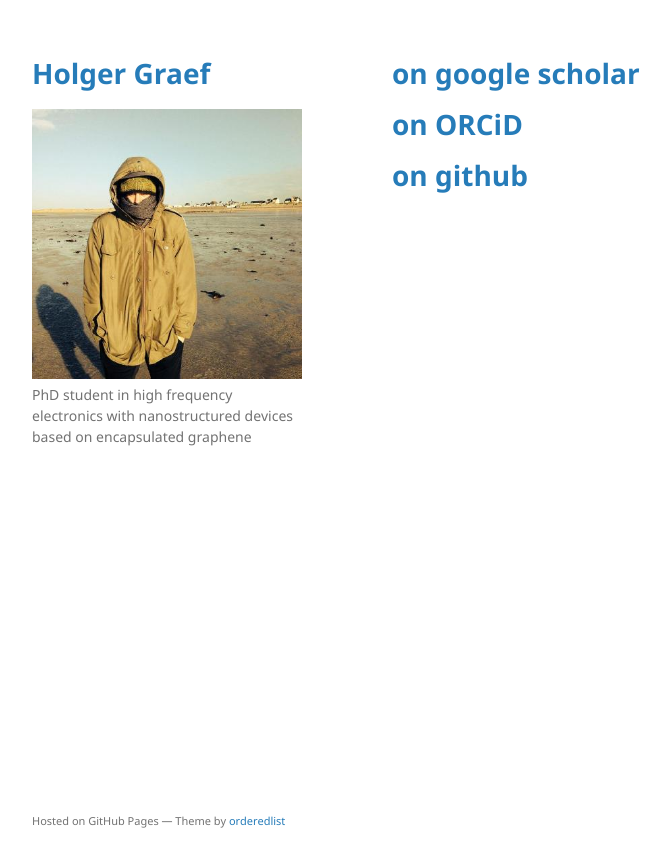
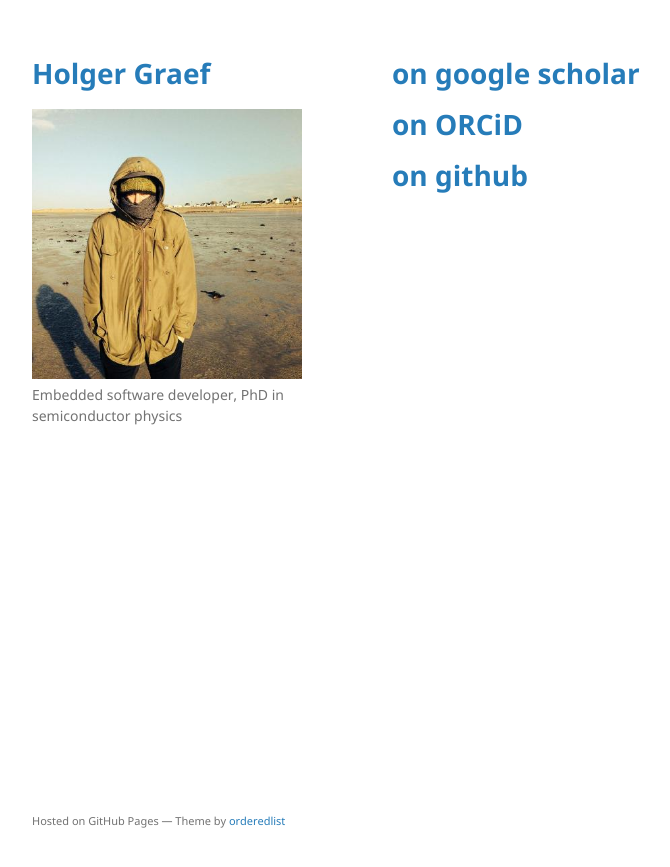
Before and after one commit to hgrf/hgrf.github.io, a Jekyll site: the page built from index.md, in a window 1280 px wide. Shown: the top 867 px of the page, without its empty margins (178-848 px from the left). Built offline with Jekyll 4.4.1, drawn with Linux system fonts in a browser that asks for light colours.

Commit message:
update description

```diff
--- a/_config.yml
+++ b/_config.yml
@@ -1,6 +1,6 @@
 title: Holger Graef
 logo: /assets/img/logo.jpg
-description: PhD student in high frequency electronics with nanostructured devices based on encapsulated graphene
+description: Embedded software developer, PhD in semiconductor physics
 show_downloads: false
 google_analytics:
 theme: jekyll-theme-minimal
```
